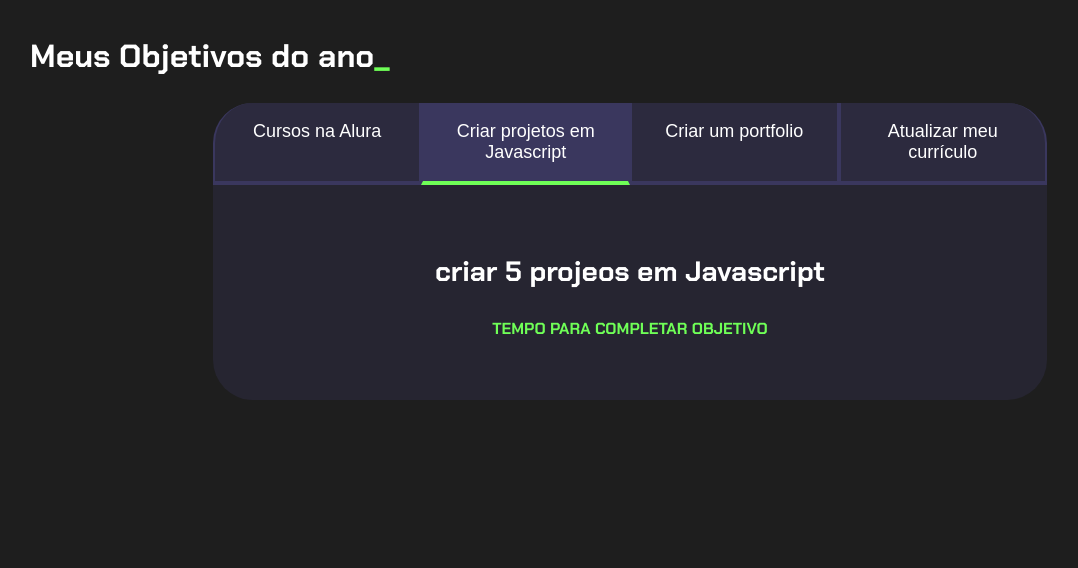
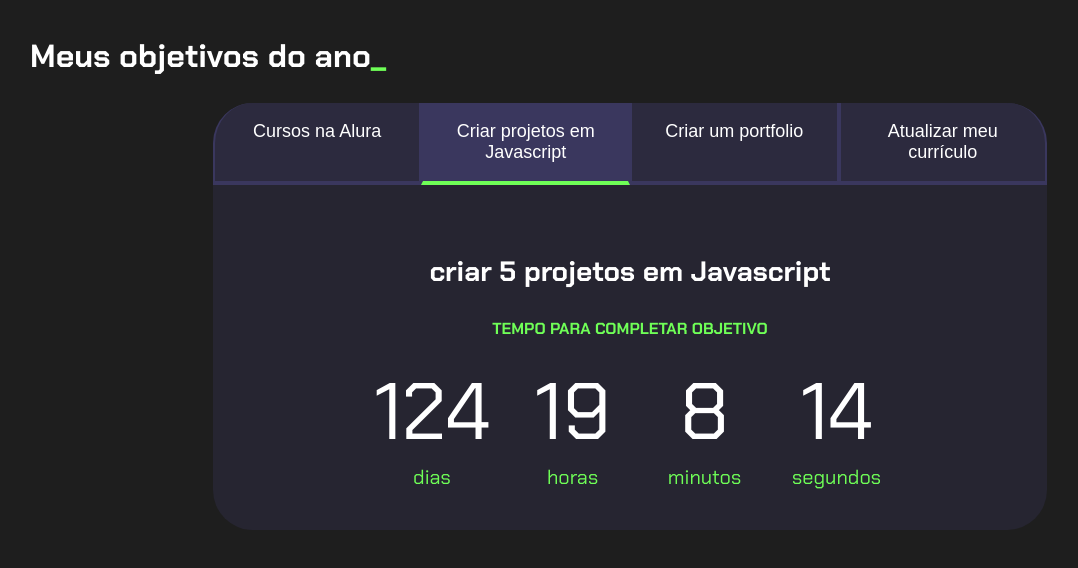
Before and after one commit to GregoriMJ/Projeto-de-vida-organizando-objetivos-futuros-com-matematica-aplicada, a plain HTML site: page Alura - Site do Projeto de Vida/index.html in a window 1280 px wide. Both pictures are taken after a click on the button "Criar projetos em Javascript". Shown: the whole page, without its empty margins (10-1088 px from the left). Drawn offline with Linux system fonts and the light colour scheme.

Commit message:
COMPLETO - Alura - Site do Projeto de Vida

```diff
--- a/Alura - Site do Projeto de Vida/index.html
+++ b/Alura - Site do Projeto de Vida/index.html
@@ -1,16 +1,14 @@
 <!DOCTYPE html>
 <html lang="pt-br">
-
 <head>
     <meta charset="UTF-8">
     <meta name="viewport" content="width=device-width, initial-scale=1.0">
     <title>Meus objetivos do ano</title>
     <link rel="stylesheet" href="style.css">
 </head>
-
 <body>
     <section class="conteudo-principal">
-        <h2 class="titulo-principal">Meus Objetivos do ano<span>_</span></h2>
+        <h2 class="titulo-principal">Meus objetivos do ano<span>_</span></h2>
         <div class="conteudo">
         <div class="botoes">
             <button class="botao ativo">Cursos na Alura</button>
@@ -22,22 +20,90 @@
             <div class="aba-conteudo ativo">
                 <h3 class="aba-conteudo-titulo-principal">Estudar 4 cursos na Alura</h3>
                 <h4 class="aba-conteudo-titulo-secundario">Tempo para completar objetivo</h4>
-                <div class="contador"></div>
+                <div class="contador">
+                    <div class="contador-digito">
+                        <p class="contador-digito-numero" id="dias0"></p>
+                        <p class="contador-digito-texto">dias</p>
+                    </div>
+                    <div class="contador-digito">
+                        <p class="contador-digito-numero" id="horas0"></p>
+                        <p class="contador-digito-texto">horas</p>
+                    </div>
+                    <div class="contador-digito">
+                        <p class="contador-digito-numero" id="min0"></p>
+                        <p class="contador-digito-texto">minutos</p>
+                    </div>
+                    <div class="contador-digito">
+                        <p class="contador-digito-numero" id="seg0"></p>
+                        <p class="contador-digito-texto">segundos</p>
+                    </div>
+                </div>
             </div>
             <div class="aba-conteudo">
-                <h3 class="aba-conteudo-titulo-principal">criar 5 projeos em Javascript</h3>
+                <h3 class="aba-conteudo-titulo-principal">criar 5 projetos em Javascript</h3>
                 <h4 class="aba-conteudo-titulo-secundario">Tempo para completar objetivo</h4>
-                <div class="contador"></div>
+                <div class="contador">
+                    <div class="contador-digito">
+                        <p class="contador-digito-numero" id="dias1"></p>
+                        <p class="contador-digito-texto">dias</p>
+                    </div>
+                    <div class="contador-digito">
+                        <p class="contador-digito-numero" id="horas1"></p>
+                        <p class="contador-digito-texto">horas</p>
+                    </div>
+                    <div class="contador-digito">
+                        <p class="contador-digito-numero" id="min1"></p>
+                        <p class="contador-digito-texto">minutos</p>
+                    </div>
+                    <div class="contador-digito">
+                        <p class="contador-digito-numero" id="seg1"></p>
+                        <p class="contador-digito-texto">segundos</p>
+                    </div>
+                </div>
             </div>
             <div class="aba-conteudo">
                 <h3 class="aba-conteudo-titulo-principal">Criar um portifolio com os meus 3 melhores projetos</h3>
                 <h4 class="aba-conteudo-titulo-secundario">Tempo para completar objetivo</h4>
-                <div class="contador"></div>
+                <div class="contador">
+                    <div class="contador-digito">
+                        <p class="contador-digito-numero" id="dias2"></p>
+                        <p class="contador-digito-texto">dias</p>
+                    </div>
+                    <div class="contador-digito">
+                        <p class="contador-digito-numero" id="horas2"></p>
+                        <p class="contador-digito-texto">horas</p>
+                    </div>
+                    <div class="contador-digito">
+                        <p class="contador-digito-numero" id="min2"></p>
+                        <p class="contador-digito-texto">minutos</p>
+                    </div>
+                    <div class="contador-digito">
+                        <p class="contador-digito-numero" id="seg2"></p>
+                        <p class="contador-digito-texto">segundos</p>
+                    </div>
+                </div>
             </div>
             <div class="aba-conteudo">
                 <h3 class="aba-conteudo-titulo-principal">Atualizar meu curriculo com os certificados da Alura</h3>
                 <h4 class="aba-conteudo-titulo-secundario">Tempo para completar objetivo</h4>
-                <div class="contador"></div>
+                <div class="contador">
+                    <div class="contador-digito">
+                        <p class="contador-digito-numero" id="dias3"></p>
+                        <p class="contador-digito-texto">dias</p>
+                    </div>
+                    <div class="contador-digito">
+                        <p class="contador-digito-numero" id="horas3"></p>
+                        <p class="contador-digito-texto">horas</p>
+                    </div>
+                    <div class="contador-digito">
+                        <p class="contador-digito-numero" id="min3"></p>
+                        <p class="contador-digito-texto">minutos</p>
+                    </div>
+                    <div class="contador-digito">
+                        <p class="contador-digito-numero" id="seg3"></p>
+                        <p class="contador-digito-texto">segundos</p>
+                    </div>
+                </div>
             </div>
         </div>
     </div>
--- a/Alura - Site do Projeto de Vida/main.js
+++ b/Alura - Site do Projeto de Vida/main.js
@@ -1,10 +1,10 @@
 const botoes = document.querySelectorAll(".botao");
 const textos = document.querySelectorAll(".aba-conteudo");
 
-for(let i=0;1 <botoes.length;i++){
+for(let i = 0; i < botoes.length;i++){
     botoes[i].onclick = function(){
 
-        for(let j=0;j<botoes.length;j++){
+        for(let j=0;j < botoes.length;j++){
             botoes[j].classList.remove("ativo");
             textos[j].classList.remove("ativo");
         }
@@ -14,8 +14,45 @@ for(let i=0;1 <botoes.length;i++){
     }
 }
 
-const contadores = document.querySelectorAll("contador");
-const tempoObjetivo1 = new Date("2024-10-05T00:00:00")
-let tempoAtual = new Date();
+const contadores = document.querySelectorAll(".contador");
+const tempoObjetivo1 = new Date("2024-09-05T00:00:00")
+const tempoObjetivo2 = new Date("2024-10-05T00:00:00")
+const tempoObjetivo3 = new Date("2024-11-05T00:00:00")
+const tempoObjetivo4 = new Date("2024-12-05T00:00:00")
 
-contadores[0].textContent = tempoObjetivo1 - tempoAtual;
+const tempos = [tempoObjetivo1,tempoObjetivo2,tempoObjetivo3,tempoObjetivo4];
+
+
+function calculaTempo(tempoObjetivo){
+    let tempoAtual = new Date();
+    let tempoFinal = tempoObjetivo - tempoAtual
+    let segundos = Math.floor(tempoFinal/1000);
+    let minutos = Math.floor(segundos/60);
+    let horas = Math.floor(minutos/60)
+    let dias = Math.floor(horas/24)
+
+    segundos %= 60;
+    minutos %= 60;
+    horas %= 24;
+    if (tempoFinal > 0){
+        return [dias,horas,minutos,segundos];
+    } else {
+        return [0,0,0,0];
+    }
+}
+
+function atualizaCronometro(){
+    for (let i=0; i<contadores.length;i++){
+        document.getElementById("dias"+i).textContent =   calculaTempo(tempos[i])[0];
+        document.getElementById("horas"+i).textContent =   calculaTempo(tempos[i])[1];
+        document.getElementById("min"+i).textContent =   calculaTempo(tempos[i])[2];
+        document.getElementById("seg"+i).textContent =   calculaTempo(tempos[i])[3];
+    }
+}
+
+function comecaCronometro(){
+atualizaCronometro();
+setInterval(atualizaCronometro,1000);
+}
+
+comecaCronometro();
--- a/Alura - Site do Projeto de Vida/style.css
+++ b/Alura - Site do Projeto de Vida/style.css
@@ -88,13 +88,38 @@ border-radius: 40px 40px 0 0;
     text-transform: uppercase;
 }
 
+.contador{
+    display: flex;
+    justify-content: center;
+    flex-wrap: wrap;
+}
+
+.contador-digito{
+    padding: 0 16px;
+    text-align: center;
+    min-width: 100px;
+}
+
+.contador-digito-numero{
+    font-size: 80px;
+    margin: 0;
+}
+
+.contador-digito-texto{
+    color: var(--verde);
+    font-size: 20px;
+    margin: 0;
+}
+
 @media screen and (min-width: 768px) {
     .botoes{
         display: flex;
     }
+
     .botao:first-child{
         border-radius: 40px 0 0 0;
     }
+
     .botao:last-child{
         border-radius: 0 40px 0 0;
     }
```
